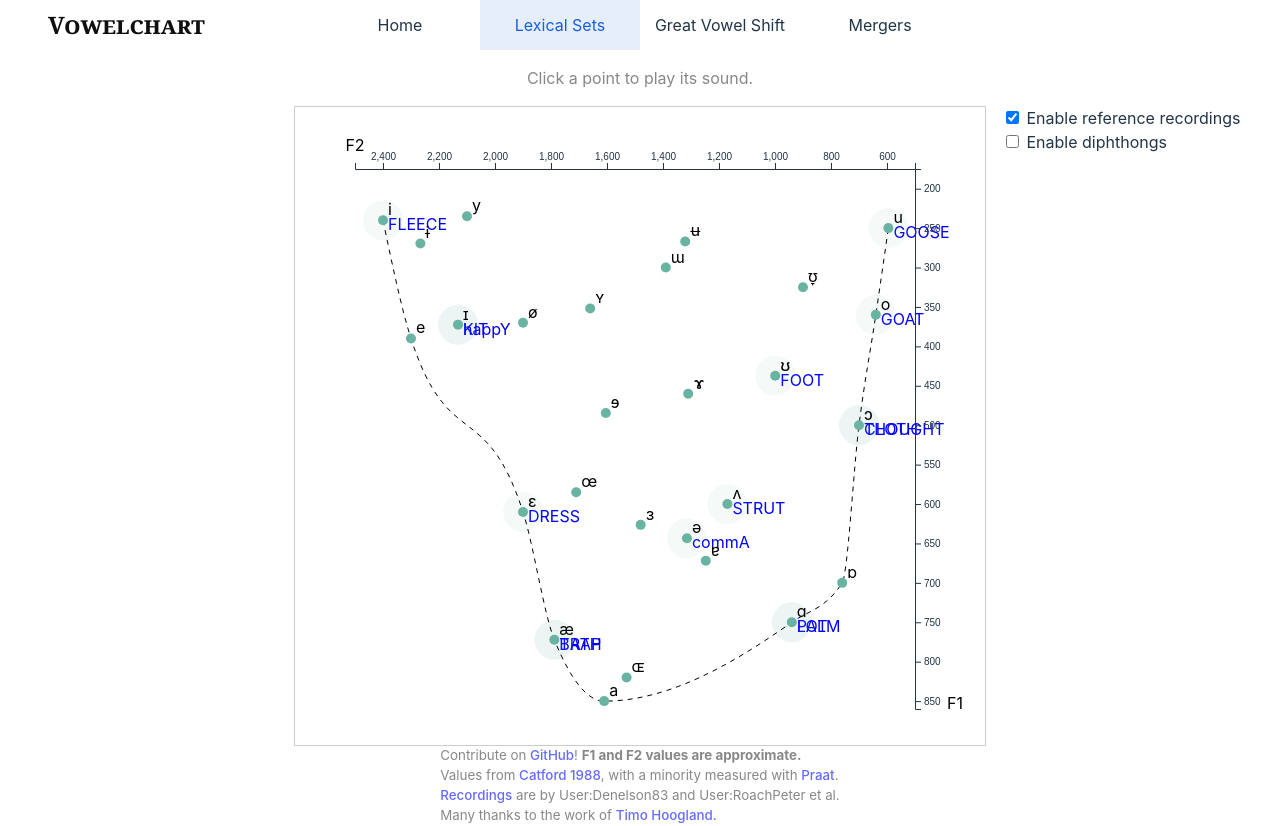
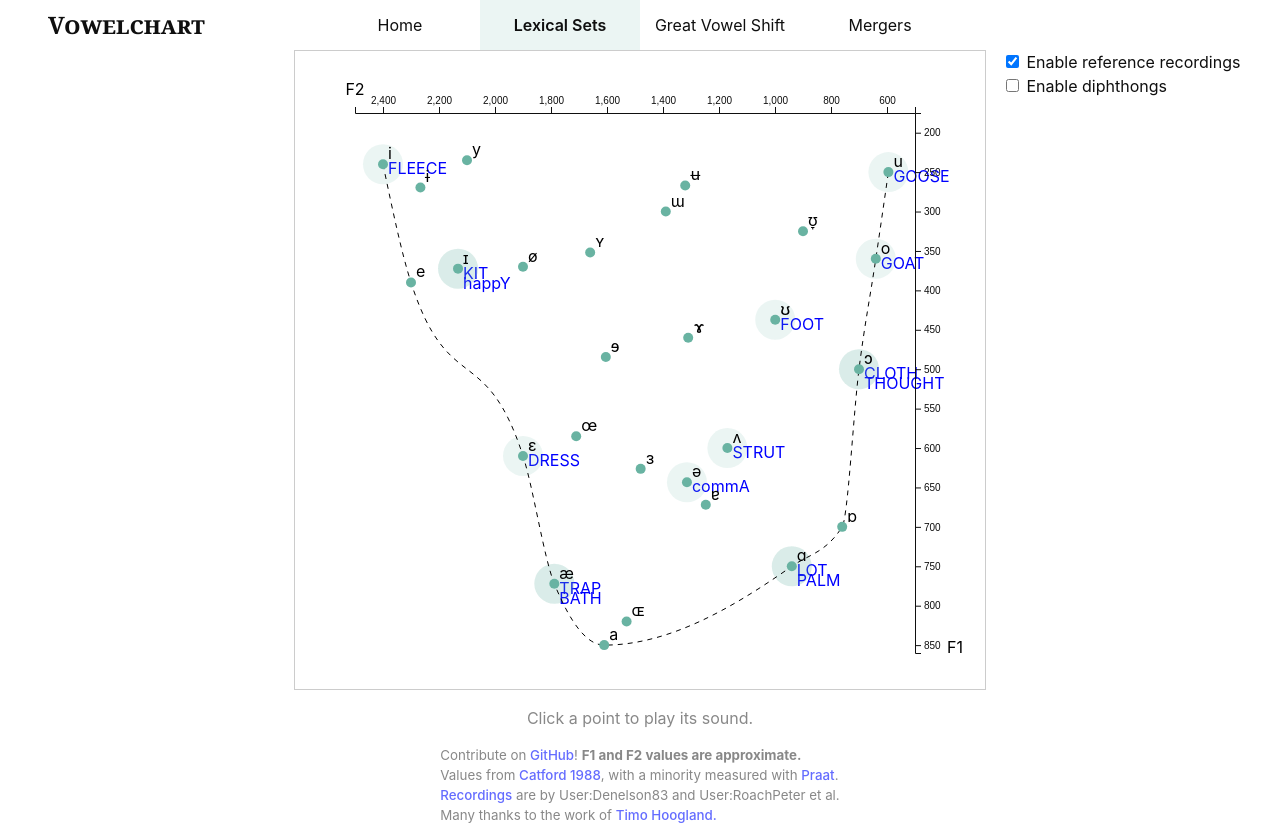
Before and after one commit to conjuncts/vowelchart, a website built with Vite: page index.html in a window 1280 px wide. Both pictures are taken after a click on the label "Lexical Sets". Built offline with nearby package versions, Linux system fonts and the light colour scheme.

Commit message:
better tabs; lexical sets

```diff
--- a/index.html
+++ b/index.html
@@ -40,8 +40,6 @@
           </li>
         </ul> -->
       </nav>
-      <p class="info">Click a point to play its sound.</p>
-
       <div id="main">
 
       <!-- <div class="card">-->
@@ -61,6 +59,7 @@
 
 
       </div>
+      <p class="info">Click a point to play its sound.</p>
 
       <small class="info">
 
--- a/src/lexsets.ts
+++ b/src/lexsets.ts
@@ -10,8 +10,46 @@ o ʊ̞`.split("\n").map((x) => x.split(' '));
 
 // ʊ
 
-export let lexsetData: Record<string, LexicalSet> = {};
+export let lexsetData: Map<string, LexicalSet> = new Map();
 
+let lexicalCircles: d3.Selection<SVGCircleElement, d3.DSVRowString<string>, SVGGElement, unknown >;
+let lexicalText: d3.Selection<SVGTextElement, d3.DSVRowString<string>, SVGGElement, unknown >;
+
+class AdjustedPosition {
+    x: number;
+    y: number;
+    adjustedx: number;
+    adjustedy: number;
+    constructor(x: number, y: number) {
+        this.x = x;
+        this.y = y;
+        this.adjustedx = x;
+        this.adjustedy = y;
+    }
+
+}
+
+let lexsetPositions: Map<string, AdjustedPosition> = new Map();
+function position(name: string, F1: number, F2: number,
+    x: d3.ScaleLinear<number, number, never>,
+    y: d3.ScaleLinear<number, number, never>) {
+    let atx = x(F2);
+    let aty = y(F1);
+    let textx = atx;
+    let texty = aty;
+    // prevent at same position
+    for(let pos of lexsetPositions.values()) {
+        if(Math.abs(pos.adjustedx - textx) < 10 && Math.abs(pos.adjustedy - texty) < 10) {
+            texty += 10; // works since duplicates are handled ascending
+        }
+    }
+    // console.log("set!");
+
+    let position = new AdjustedPosition(atx, aty);
+    position.adjustedx = textx;
+    position.adjustedy = texty;
+    lexsetPositions.set(name, position);
+}
 export function loadLexicalSets(svg: d3.Selection<SVGGElement, unknown, HTMLElement, any>,
     formantData: Record<string, Vowel>,
     x: d3.ScaleLinear<number, number, never>,
@@ -30,12 +68,21 @@ export function loadLexicalSets(svg: d3.Selection<SVGGElement, unknown, HTMLElem
                 return e.length === 1 ? formantData[e] : undefined;
             });
             process.Examples = d['Examples'].split(', ');
-            lexsetData[process.Name] = process;
+            lexsetData.set(process.Name, process);
         });
+
         console.log(data);
         console.log(lexsetData);
 
-        let monopthongs = data.filter(d => lexsetData[d.Name].GA[0] !== undefined);
+        let monopthongs = data.filter(d => lexsetData.get(d.Name)!.GA[0] !== undefined);
+
+        lexsetData.forEach((d: LexicalSet) => {
+            if(d.GA[0] !== undefined) {
+                position(d.Name, d.GA[0].F1, d.GA[0].F2, x, y);
+            }
+        });
+        console.log(lexsetPositions);
+
         // place behind, https://stackoverflow.com/a/36792669
         let gs = svg.insert('g', ":first-child")
             .selectAll("text")
@@ -43,28 +90,49 @@ export function loadLexicalSets(svg: d3.Selection<SVGGElement, unknown, HTMLElem
             .enter()
             .append("g");
 
-        gs.append("text")
+        lexicalText = gs.append("text")
             .classed("lexset", true)
-            .attr("x", d => x(lexsetData[d.Name].GA[0]?.F2) + 5) // Adjust the position as needed
-            .attr("y", d => y(lexsetData[d.Name].GA[0]?.F1) + 10)
+            .attr("x", d => lexsetPositions.get(d.Name)!.adjustedx + 5) // Adjust the position as needed
+            .attr("y", d => lexsetPositions.get(d.Name)!.adjustedy + 10)
             .style("user-select", "none")
             .style("pointer-events", "none")
             .style("fill", "blue")
+            .style("opacity", "0")
             .text(d => { return d.Name }); // Text content
 
         // .data(data)
         // .enter()
 
         // plot circles
-        gs.append("circle")
+        lexicalCircles = gs.append("circle")
             .classed("lexset", true)
-            .attr("cx", function (d) { return x(lexsetData[d.Name].GA[0]?.F2); })
-            .attr("cy", function (d) { return y(lexsetData[d.Name].GA[0]?.F1); })
-            .attr("r", 20)
+            .attr("cx", d => lexsetPositions.get(d.Name)!.x)
+            .attr("cy", d => lexsetPositions.get(d.Name)!.y)
+            .attr("r", 0)
             .style("z-index", "-9999")
             // .style("pointer-events", "none")
-            .style("fill", "#69b3a211")
+            .style("fill", "#69b3a222")
             .attr("alt", d => d.Name);
 
     });
 }
+
+export function onLexsetToggle(activate: boolean) {
+    if(lexicalCircles) {
+        if(activate) {
+            lexicalCircles.transition()
+                .duration(200)
+                .attr("r", 20);
+            lexicalText.transition()
+                .duration(200)
+                .style("opacity", "1");
+        } else {
+            lexicalCircles.transition()
+                .duration(200)
+                .attr("r", 0);
+            lexicalText.transition()
+                .duration(200)
+                .style("opacity", "0");
+        }
+    }
+}
--- a/src/style.css
+++ b/src/style.css
@@ -114,7 +114,8 @@ button:focus-visible {
 
 @media (prefers-color-scheme: light) {
   :root {
-    color: #213547;
+    color: #0f0f0f;
+    /* color: #213547; */
     background-color: #ffffff;
   }
   a:hover {
@@ -134,6 +135,7 @@ button:focus-visible {
 }
 
 /*Start navbar*/
+
 nav ul {
   list-style-type: none;
   margin: 0 auto 0 auto;
@@ -189,8 +191,10 @@ nav ul li:last-of-type {
 /* @import url("https://fonts.googleapis.com/css2?family=Inter:wght@400;500;600&display=swap"); */
 
 :root {
-  --primary-color: #185ee0;
-  --secondary-color: #e6eef9;
+  /* --primary-color: #185ee0; */
+  --primary-color: #0f0f0f;
+  /* --secondary-color: #e6eef9; */
+  --secondary-color: #69b3a222;
   --tab-width: 160px;
 }
 
@@ -249,6 +253,7 @@ input[type=radio] {
 
 input[type=radio]:checked+label {
   color: var(--primary-color);
+  font-weight: 600;
   cursor: default;
 }
 
@@ -291,4 +296,5 @@ input[id=radio-4]:checked~.glider {
 
 .lexset {
   display: none;
+  font-variant: all-small-caps;
 }
--- a/src/tabs.ts
+++ b/src/tabs.ts
@@ -1,3 +1,4 @@
+import { onLexsetToggle } from "./lexsets";
 
 export function toggleReferenceRecordings(enable?: boolean) {
     if(enable === undefined) {
@@ -8,10 +9,8 @@ export function toggleReferenceRecordings(enable?: boolean) {
     for(let ref of referenceRecordings) {
         if(enable) {
             ref.style.removeProperty("display");
-            // ref.style.zIndex = "0";
         } else {
             ref.style.display = "none";
-            // ref.style.zIndex = "-90";
 
         }
     }
@@ -45,8 +44,10 @@ export function toggleLexsets(enable?: boolean) {
     for (let bound of bounds) {
         if (enable) {
             bound.style.display = "block";
+            onLexsetToggle(true);
         } else {
-            bound.style.display = "none";
+            // bound.style.display = "none";
+            onLexsetToggle(false);
         }
     }
 }
```
